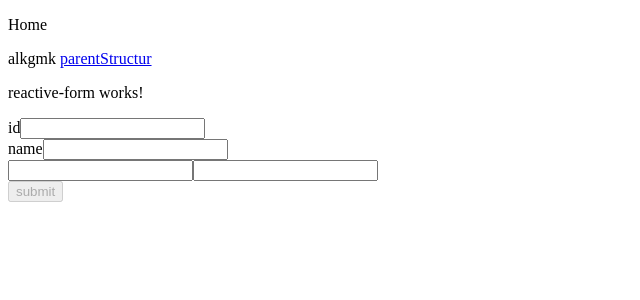
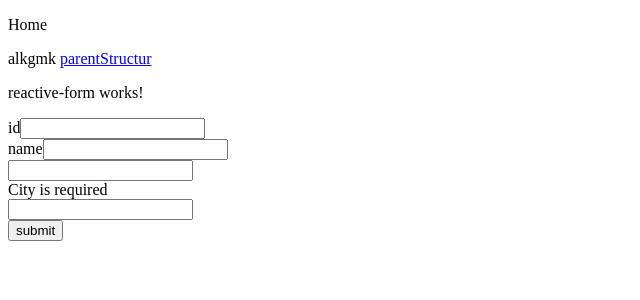
Before and after one commit to Tanish2k9/Angular_Learning, an Angular app: page /home in a window 1280 px wide. Shown: the top 300 px of the page, without its empty margins (0-640 px from the left). Built offline with nearby package versions, Linux system fonts and the light colour scheme.

Commit message:
form builder and custom validators

```diff
--- /dev/null
+++ b/src/app/Validators/onlyLetterValidator.ts
@@ -0,0 +1,18 @@
+import { AbstractControl, ValidationErrors } from "@angular/forms";
+
+export function onlyLetterValidator(control:AbstractControl):ValidationErrors | null {
+
+    const value = control.value;
+
+
+    if(!value){
+        return null;
+    }
+
+
+    const isValid = /^[A-Za-z\s]+$/.test(value);
+
+
+
+    return isValid?null:{onlyLetter:true};
+}
--- /dev/null
+++ b/src/app/Validators/whiteSpaceValidator.ts
@@ -0,0 +1,12 @@
+import { AbstractControl, ValidationErrors } from "@angular/forms";
+
+export function whiteSpaceValidator(control:AbstractControl):ValidationErrors | null {
+
+    const value = control.value;
+    if(!value){
+        return null;
+    }
+    const data = value.trim();
+    const isValid = data === value;
+    return isValid?null:{whiteSpace:true};
+}
--- a/src/app/reactive-form/reactive-form.component.html
+++ b/src/app/reactive-form/reactive-form.component.html
@@ -21,12 +21,21 @@
         <label>name</label>
         <input formControlName="name" />
 
+
+        <div *ngIf="taskForm.get('name')?.errors?.['whiteSpace']">
+             name has white spaces
+        </div>
+
     </div>
 
     <div formGroupName="adress">
         <input  formControlName="city"/>
+
+        <div *ngIf="taskForm.get('adress.city')?.invalid">
+            City is required
+        </div>
         <input  formControlName="state"/>
     </div>
 
-    <button [disabled]="taskForm.invalid" type="submit"> submit</button>
+    <button  type="submit"> submit</button>
 </form>
--- a/src/app/reactive-form/reactive-form.component.ts
+++ b/src/app/reactive-form/reactive-form.component.ts
@@ -1,6 +1,8 @@
 import { CommonModule } from '@angular/common';
 import { Component } from '@angular/core';
-import { FormControl, FormGroup, FormsModule, ReactiveFormsModule, Validators } from '@angular/forms';
+import { FormBuilder, FormControl, FormGroup, FormsModule, ReactiveFormsModule, Validators } from '@angular/forms';
+import { onlyLetterValidator } from '../Validators/onlyLetterValidator';
+import { whiteSpaceValidator } from '../Validators/whiteSpaceValidator';
 
 @Component({
   selector: 'app-reactive-form',
@@ -11,16 +13,33 @@ import { FormControl, FormGroup, FormsModule, ReactiveFormsModule, Validators }
 export class ReactiveFormComponent {
 
 
-  taskForm:FormGroup = new FormGroup({
+  // taskForm:FormGroup = new FormGroup({
 
-    id: new FormControl('',Validators.required),
-    name: new FormControl(''),
-    adress: new FormGroup({
-      city:new FormControl(),
-      state: new FormControl()
+  //   id: new FormControl('',Validators.required),
+  //   name: new FormControl(''),
+  //   adress: new FormGroup({
+  //     city:new FormControl(),
+  //     state: new FormControl()
+  //   })
+  // });
+
+
+  taskForm:FormGroup;
+
+  constructor(private fb:FormBuilder){
+
+    this.taskForm = this.fb.group({
+
+      id:[''],
+      name:['',whiteSpaceValidator],
+
+      adress:this.fb.group({
+        city:['',Validators.required],
+        state:['']
+      })
     })
-  });
 
+  }
 
   onSubmit(){
     console.log(this.taskForm);
```
